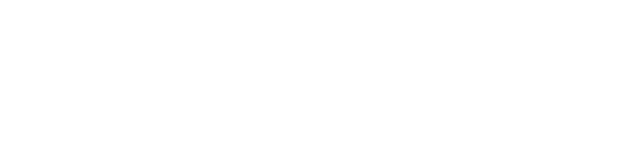
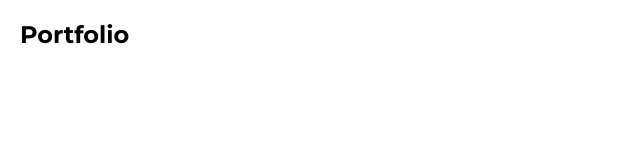
Before and after one commit to ZubalYana/GitHub-parser, a website: page public/index.html in a window 1280 px wide. Shown: the whole page, without its empty margins (0-640 px from the left). Drawn offline with Linux system fonts and the light colour scheme.

Commit message:
add the basic heading and fonts

```diff
--- a/app.js
+++ b/app.js
@@ -3,6 +3,8 @@ const app = express();
 const PORT = 3000;
 const axios = require('axios')
 const TOKEN = ''
+const path = require('path')
+app.use(express.static(path.join(__dirname, 'public')))
 app.listen(PORT, ()=>{
     console.log(`Sever works on PORT: ${PORT}`)
 })
--- a/public/index.html
+++ b/public/index.html
@@ -5,8 +5,12 @@
     <meta name="viewport" content="width=device-width, initial-scale=1.0">
     <title>Document</title>
     <link rel="stylesheet" href="./style.css">
+    <link href="https://fonts.googleapis.com/css?family=Montserrat:100,200,300,regular,500,600,700,800,900,100italic,200italic,300italic,italic,500italic,600italic,700italic,800italic,900italic" rel="stylesheet" />
 </head>
 <body>
+    <div class="wrap">
+        <h2>Portfolio</h2>
+    </div>
 
 
 
--- a/public/style.scss
+++ b/public/style.scss
@@ -2,4 +2,8 @@
     margin: 0;
     padding: 0;
     box-sizing: border-box;
+    font-family: Montserrat;
 }
+.wrap{
+    padding: 20px;
+}
```
Also changed, not shown: public/style.css, 1 other file.
